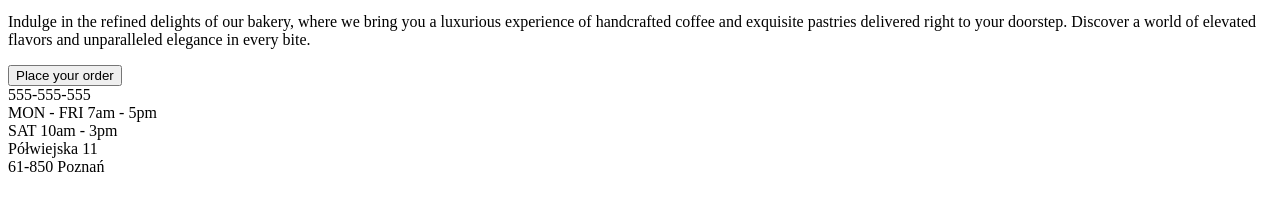
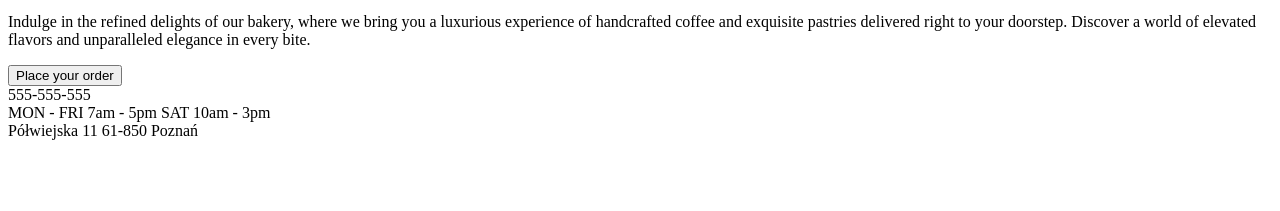
Before and after one commit to DzianisPilipuk/restaurant_page, a website built with webpack: page dist/index.html in a window 1280 px wide. Shown: the part 83-294 px from the top of the page. Built offline with nearby package versions, Linux system fonts and the light colour scheme.

Commit message:
Add content with js

```diff
--- a/src/index.js
+++ b/src/index.js
@@ -1 +1,76 @@
-console.log("test");
+const content = document.getElementById("content");
+
+const createDiv = (className, textContent) => {
+  const newElement = document.createElement("div");
+  newElement.className = className;
+  newElement.textContent = textContent;
+  return newElement;
+};
+
+const createHeader = () => {
+  const header = createDiv("header");
+
+  content.appendChild(header);
+
+  const logo = createDiv("logo", "Heavenly Bites");
+
+  header.appendChild(logo);
+
+  const headerButtonsWrapper = createDiv("header-buttons-wrapper");
+
+  header.appendChild(headerButtonsWrapper);
+
+  const headerButtonHome = createDiv("header-button", "Home");
+  const headerButtonMenu = createDiv("header-button", "Menu");
+  const headerButtonContact = createDiv("header-button", "Contact");
+
+  headerButtonsWrapper.appendChild(headerButtonHome);
+  headerButtonsWrapper.appendChild(headerButtonMenu);
+  headerButtonsWrapper.appendChild(headerButtonContact);
+};
+
+createHeader();
+
+const createInvitationPageContent = () => {
+  const invitationPageContent = createDiv("invitation-page-content");
+
+  content.appendChild(invitationPageContent);
+
+  const weDeliver = createDiv("we-deliver");
+
+  invitationPageContent.appendChild(weDeliver);
+
+  const weDeliverContent = document.createElement("p");
+  weDeliverContent.textContent = `Indulge in the refined delights of our bakery, where we bring you
+  a luxurious experience of handcrafted coffee and exquisite
+  pastries delivered right to your doorstep. Discover a world of
+  elevated flavors and unparalleled elegance in every bite.`;
+
+  weDeliver.appendChild(weDeliverContent);
+
+  const placeOrderButton = document.createElement("button");
+  placeOrderButton.textContent = "Place your order";
+
+  invitationPageContent.appendChild(placeOrderButton);
+
+  const telephone = createDiv("telephone");
+
+  invitationPageContent.appendChild(telephone);
+
+  const numberWrapper = createDiv("number-wrapper", "555-555-555");
+
+  telephone.appendChild(numberWrapper);
+
+  const workingHours = createDiv(
+    "working-hours",
+    "MON - FRI 7am - 5pm SAT 10am - 3pm"
+  );
+
+  invitationPageContent.appendChild(workingHours);
+
+  const location = createDiv("location", "Półwiejska 11 61-850 Poznań");
+
+  invitationPageContent.appendChild(location);
+};
+
+createInvitationPageContent();
```
Also changed, not shown: dist/index.html, dist/main.js.
